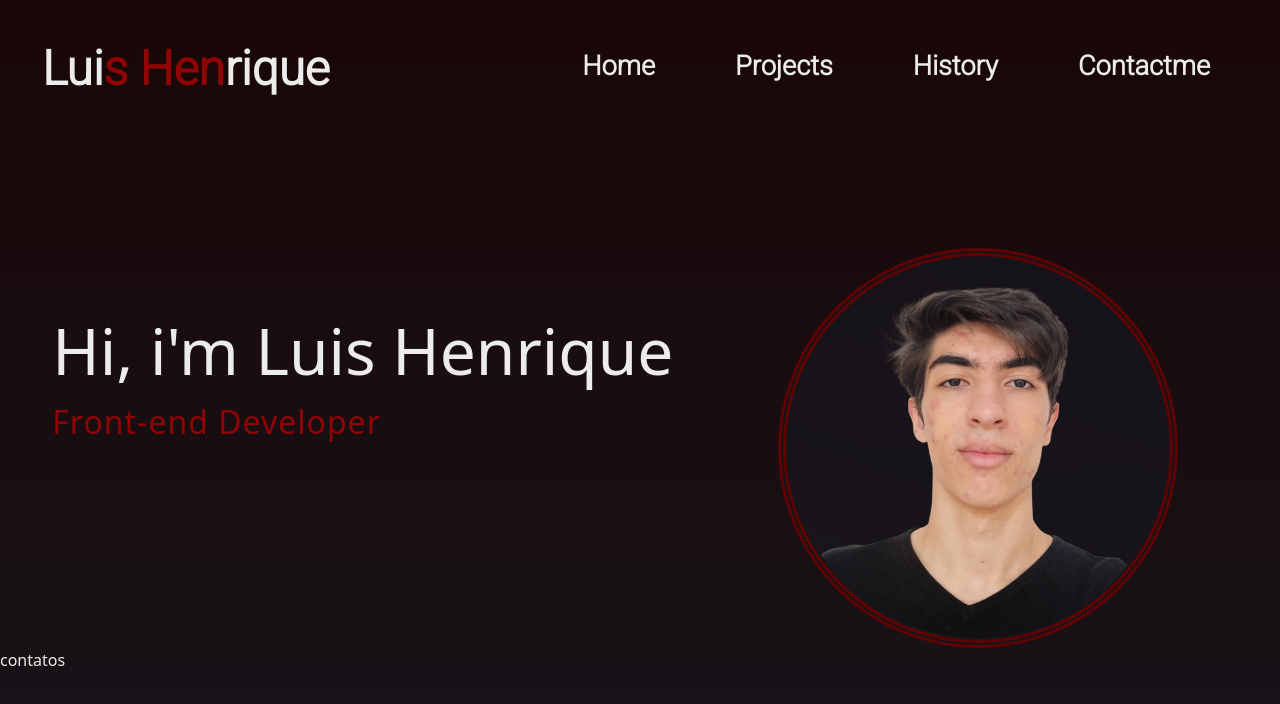
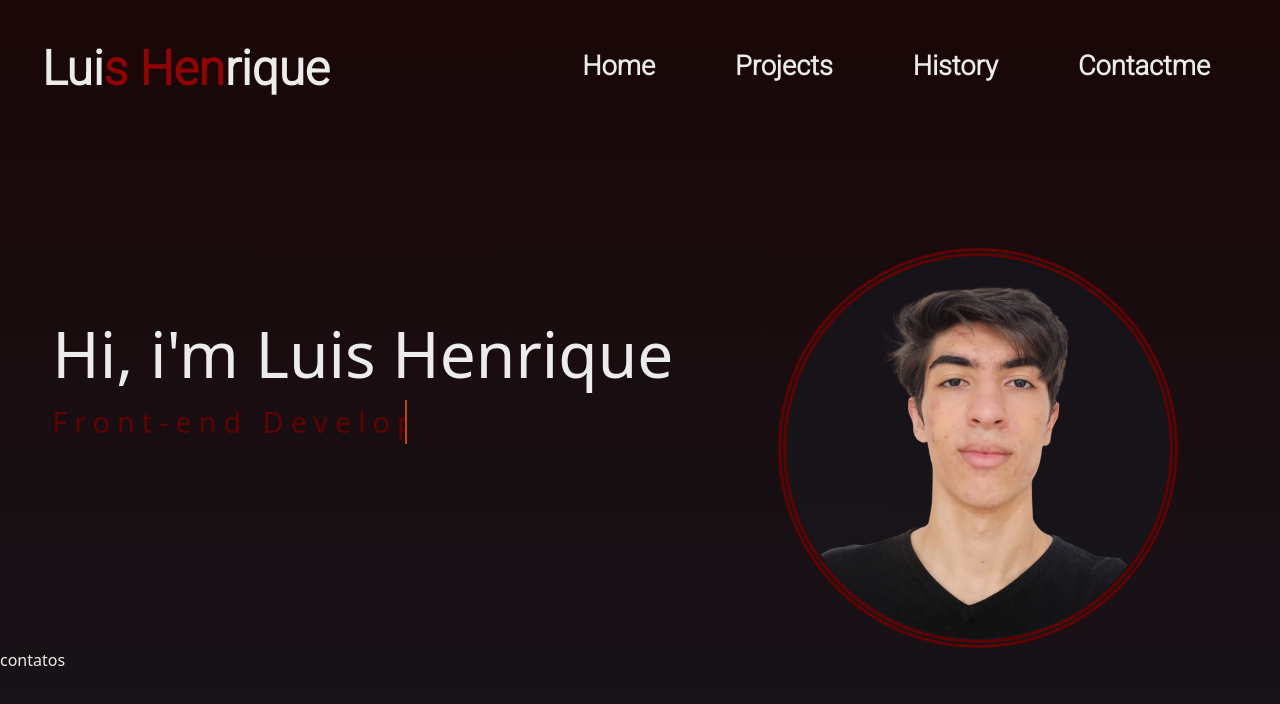
Before and after one commit to Spiguerfild/Portifolio, a React (Vite) app: page / in a window 1280 px wide. Shown: the top 704 px of the page. Built offline with nearby package versions, Linux system fonts and the light colour scheme.

Commit message:
type writing funcionando

```diff
--- a/src/components/Apresentacao.css
+++ b/src/components/Apresentacao.css
@@ -56,3 +56,31 @@ font-size: 4rem;
   border: 8px double #5f0202;
   filter: blur(0.2px);
 }
+
+.line-1{
+    position: relative;
+    top: 50%;
+    width: 24em;
+   color: #5f0202;
+    border-right: 2px solid rgba(255,255,255,.75);
+    font-size: 180%;
+    text-align: center;
+    white-space: nowrap;
+    overflow: hidden;
+
+    letter-spacing: 7px;
+}
+
+/* Animation */
+.anim-typewriter{
+  animation: typewriter 5s steps(19) 1s 1 normal both,
+             blinkTextCursor 300ms steps(300) infinite normal;
+}
+@keyframes typewriter{
+  from{width: 0;}
+  to{width:396px;}
+}
+@keyframes blinkTextCursor{
+  from{border-right-color: rgb(250, 92, 0);}
+  to{border-right-color: transparent;}
+}
--- a/src/components/Apresentacao.jsx
+++ b/src/components/Apresentacao.jsx
@@ -6,9 +6,9 @@ function Apresentacao() {
       <div className="container-apresentacao">
         <div className="text-ap">
           <h1>Hi, i'm Luis Henrique</h1>
-          <div className="type-anim">
-            <p>Front-end Developer</p>
-          </div>
+
+            <p class="line-1 anim-typewriter">Front-end Developer </p>
+
         </div>
 
         <div className="div-foto-ap">
```
Also changed, not shown: 1 other file (tests, documents, lock files or other folders).
